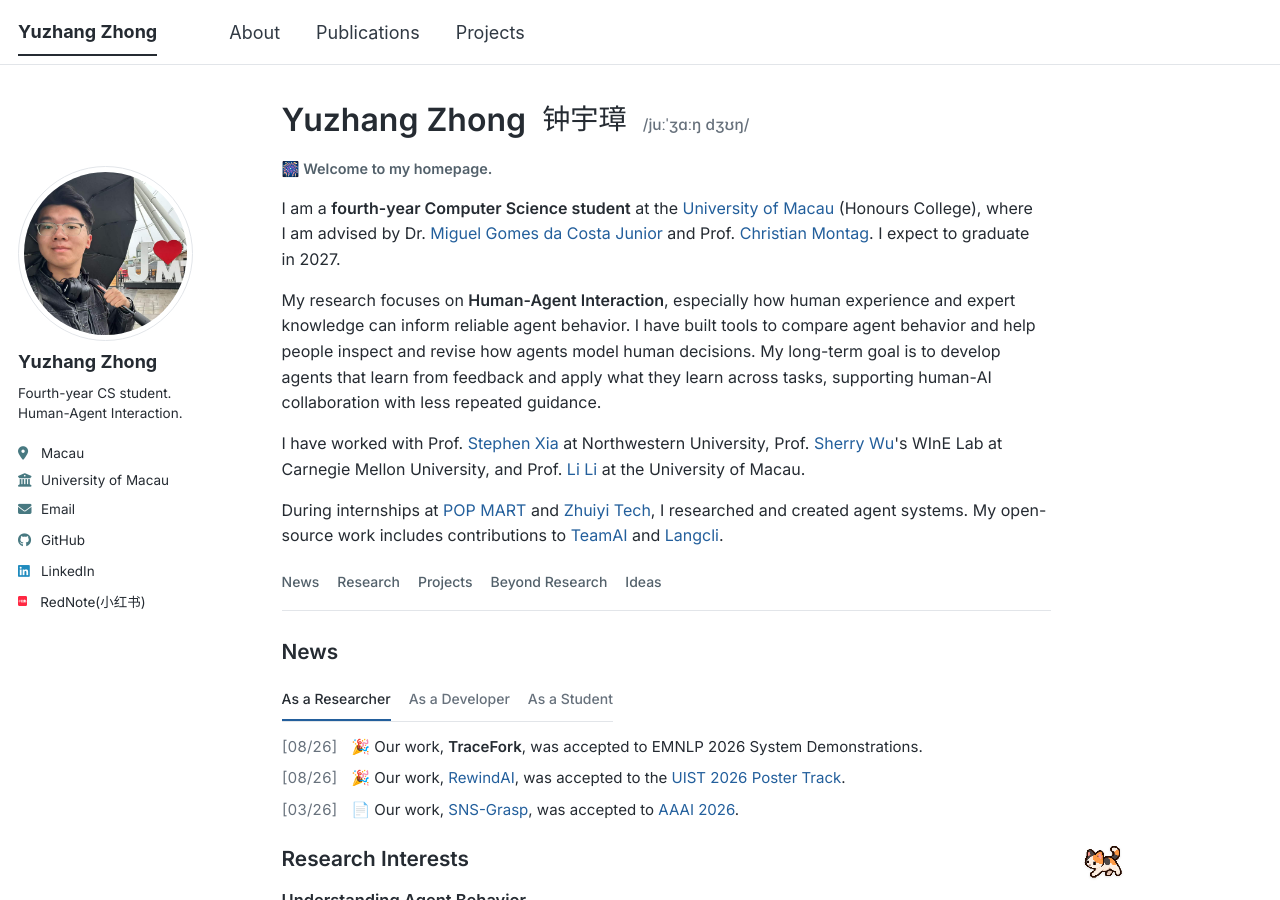
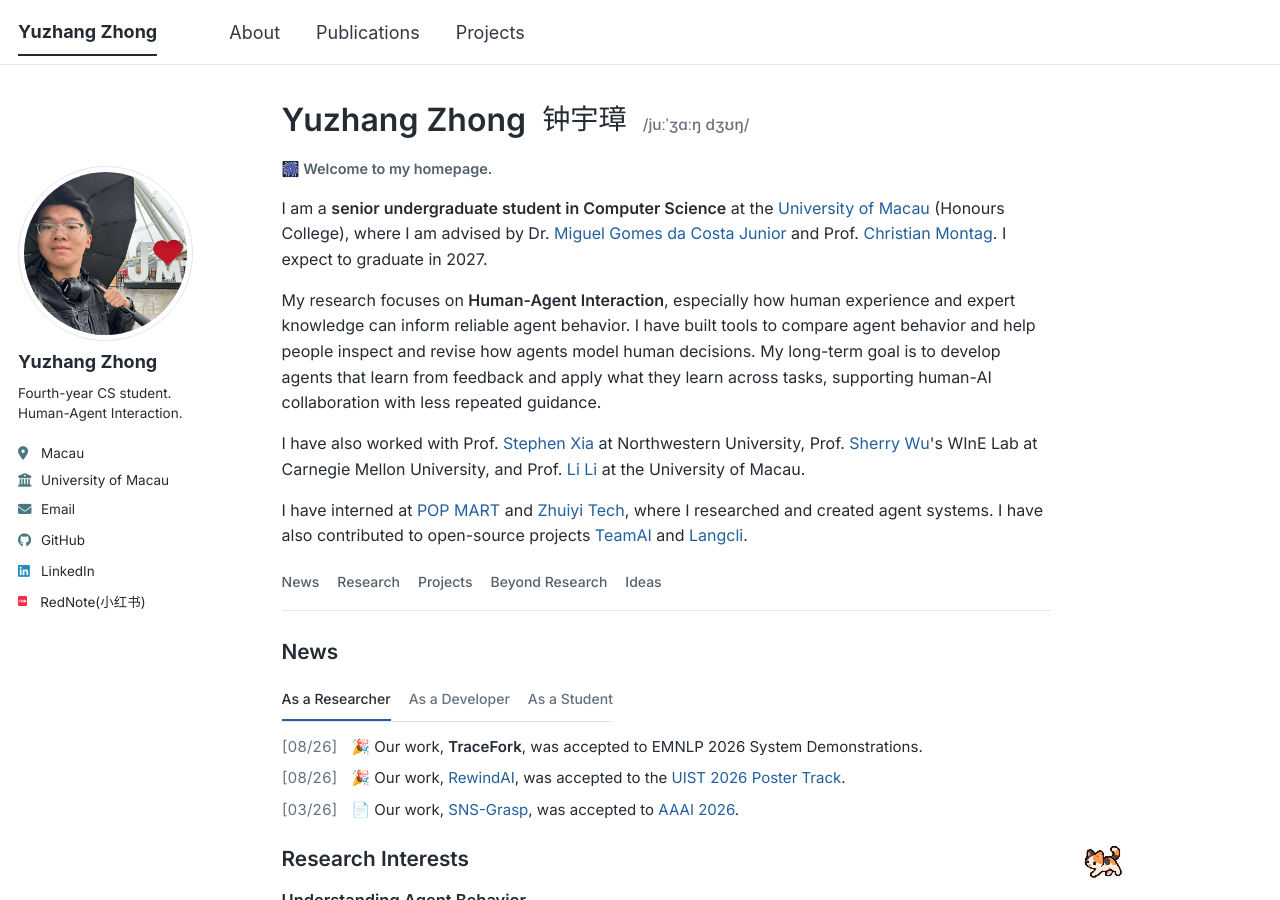
Before and after one commit to yuzhang-zhong/yuzhang-zhong.github.io, a Jekyll site: the page built from _pages/about.md, in a window 1280 px wide and 900 px high. Built offline with Jekyll 4.4.1, drawn with Linux system fonts in a browser that asks for light colours; comment, search, counter and statistics services are not loaded; a style sheet for code colours, icons or effects is not loaded.

Commit message:
Restore original bio phrasing and clarify senior undergraduate status

```diff
--- a/_pages/about.md
+++ b/_pages/about.md
@@ -12,10 +12,10 @@ redirect_from:
 
 <section id="about" class="homepage-welcome" markdown="1">
 <p class="welcome-kicker"><strong>🎆 Welcome to my homepage.</strong></p>
-<p class="welcome-lead">I am a <strong>fourth-year Computer Science student</strong> at the <a href="https://www.um.edu.mo/">University of Macau</a> (Honours College), where I am advised by Dr. <a href="https://www.fst.um.edu.mo/personal/mcosta/">Miguel Gomes da Costa Junior</a> and Prof. <a href="https://christianmontag.de/about_me/">Christian Montag</a>. I expect to graduate in 2027.</p>
+<p class="welcome-lead">I am a <strong>senior undergraduate student in Computer Science</strong> at the <a href="https://www.um.edu.mo/">University of Macau</a> (Honours College), where I am advised by Dr. <a href="https://www.fst.um.edu.mo/personal/mcosta/">Miguel Gomes da Costa Junior</a> and Prof. <a href="https://christianmontag.de/about_me/">Christian Montag</a>. I expect to graduate in 2027.</p>
 <p>My research focuses on <strong>Human-Agent Interaction</strong>, especially how human experience and expert knowledge can inform reliable agent behavior. I have built tools to compare agent behavior and help people inspect and revise how agents model human decisions. My long-term goal is to develop agents that learn from feedback and apply what they learn across tasks, supporting human-AI collaboration with less repeated guidance.</p>
-<p>I have worked with Prof. <a href="https://www.stephenxia.com/">Stephen Xia</a> at Northwestern University, Prof. <a href="https://www.cs.cmu.edu/~sherryw/">Sherry Wu</a>'s WInE Lab at Carnegie Mellon University, and Prof. <a href="https://www.fst.um.edu.mo/personal/llili/">Li Li</a> at the University of Macau.</p>
-<p>During internships at <a href="https://www.popmart.com/">POP MART</a> and <a href="https://www.zhuiyi.ai/en/">Zhuiyi Tech</a>, I researched and created agent systems. My open-source work includes contributions to <a href="https://github.com/Tencent/teamai-cli">TeamAI</a> and <a href="https://github.com/LangcliTeam/langcli">Langcli</a>.</p>
+<p>I have also worked with Prof. <a href="https://www.stephenxia.com/">Stephen Xia</a> at Northwestern University, Prof. <a href="https://www.cs.cmu.edu/~sherryw/">Sherry Wu</a>'s WInE Lab at Carnegie Mellon University, and Prof. <a href="https://www.fst.um.edu.mo/personal/llili/">Li Li</a> at the University of Macau.</p>
+<p>I have interned at <a href="https://www.popmart.com/">POP MART</a> and <a href="https://www.zhuiyi.ai/en/">Zhuiyi Tech</a>, where I researched and created agent systems. I have also contributed to open-source projects <a href="https://github.com/Tencent/teamai-cli">TeamAI</a> and <a href="https://github.com/LangcliTeam/langcli">Langcli</a>.</p>
 </section>
 
 <nav class="home-right-nav" aria-label="Homepage sections">
```
